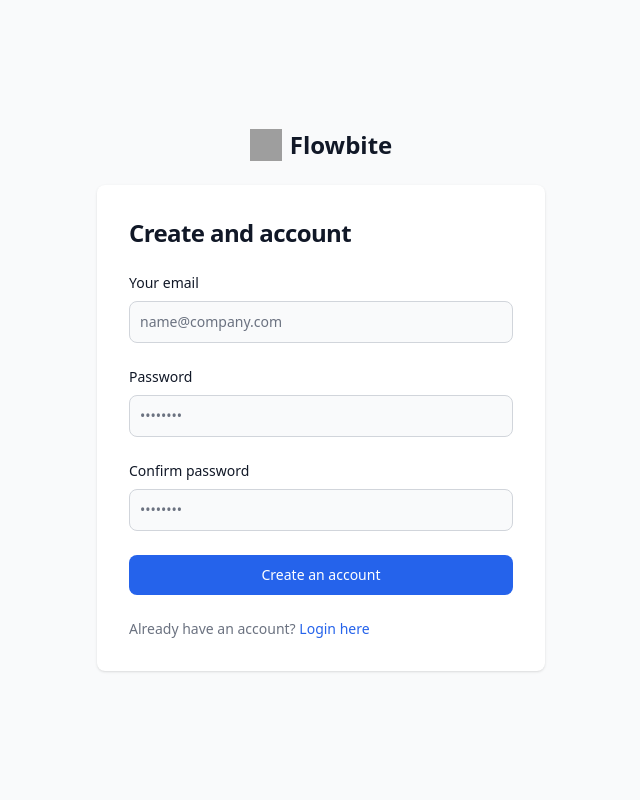
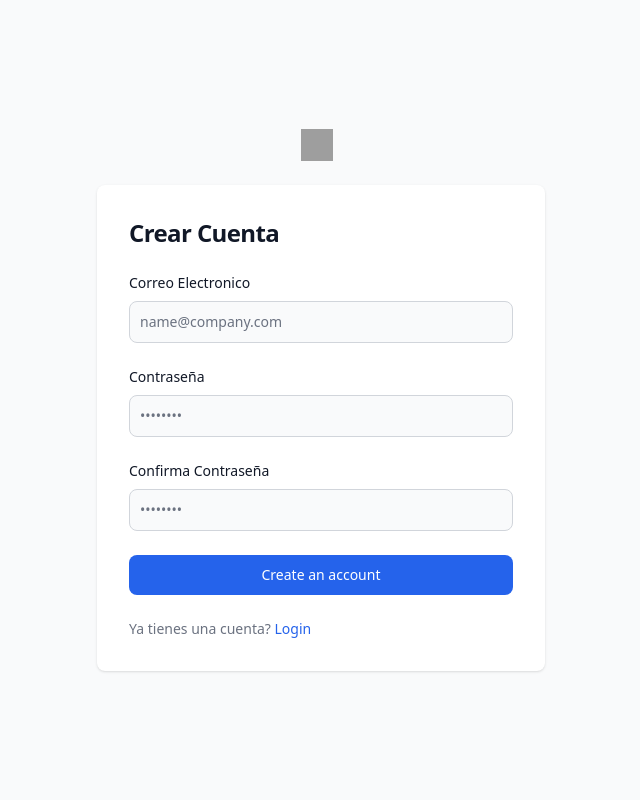
Before and after one commit to nferrari3444/inventariomanagement, a Django app: page /register/ in a window 1280 px wide. Shown: the whole page, without its empty margins (319-959 px from the left). Run offline with Django 5.2, Linux system fonts and the light colour scheme; style sheets or scripts are compiled from the project's sources; some libraries are stand-ins or nearby versions; grey boxes are pictures that could not be loaded.

```diff
--- a/InventarioProject/filsa/templates/registration/register.html
+++ b/InventarioProject/filsa/templates/registration/register.html
@@ -10,33 +10,33 @@
 
 <section class="bg-gray-50 dark:bg-gray-900">
     <div class="flex flex-col items-center justify-center px-6 py-8 mx-auto md:h-screen lg:py-0">
-        <a href="#" class="flex items-center mb-6 text-2xl font-semibold text-gray-900 dark:text-white">
-            <img class="w-8 h-8 mr-2" src="https://flowbite.s3.amazonaws.com/blocks/marketing-ui/logo.svg" alt="logo">
-            Flowbite
+        <a href="https://www.filsa.com.uy/" target="_blank" class="flex items-center mb-6 text-2xl font-semibold text-gray-900 dark:text-white">
+            <img class="w-8 h-8 mr-2" src="https://filsa.s3.amazonaws.com/logo.jpg" alt="logo">
+
         </a>
         <div class="w-full bg-white rounded-lg shadow dark:border md:mt-0 sm:max-w-md xl:p-0 dark:bg-gray-800 dark:border-gray-700">
             <div class="p-6 space-y-4 md:space-y-6 sm:p-8">
                 <h1 class="text-xl font-bold leading-tight tracking-tight text-gray-900 md:text-2xl dark:text-white">
-                    Create and account
+                    Crear Cuenta
                 </h1>
                 <form method="post" class="space-y-4 md:space-y-6" action="{% url 'register' %}">
                     {% csrf_token %}
                     <div>
-                        <label for="email" class="block mb-2 text-sm font-medium text-gray-900 dark:text-white">Your email</label>
+                        <label for="email" class="block mb-2 text-sm font-medium text-gray-900 dark:text-white">Correo Electronico</label>
                         <input type="email" name="email" id="email" class="bg-gray-50 border border-gray-300 text-gray-900 sm:text-sm rounded-lg focus:ring-primary-600 focus:border-primary-600 block w-full p-2.5 dark:bg-gray-700 dark:border-gray-600 dark:placeholder-gray-400 dark:text-white dark:focus:ring-blue-500 dark:focus:border-blue-500" placeholder="name@company.com" required="">
                     </div>
                     <div>
-                        <label for="password" class="block mb-2 text-sm font-medium text-gray-900 dark:text-white">Password</label>
+                        <label for="password" class="block mb-2 text-sm font-medium text-gray-900 dark:text-white">Contraseña</label>
                         <input type="password" name="password" id="password" placeholder="••••••••" class="bg-gray-50 border border-gray-300 text-gray-900 sm:text-sm rounded-lg focus:ring-primary-600 focus:border-primary-600 block w-full p-2.5 dark:bg-gray-700 dark:border-gray-600 dark:placeholder-gray-400 dark:text-white dark:focus:ring-blue-500 dark:focus:border-blue-500" required="">
                     </div>
                     <div>
-                        <label for="confirm-password" class="block mb-2 text-sm font-medium text-gray-900 dark:text-white">Confirm password</label>
+                        <label for="confirm-password" class="block mb-2 text-sm font-medium text-gray-900 dark:text-white">Confirma Contraseña</label>
                         <input type="confirm-password" name="confirm-password" id="confirm-password" placeholder="••••••••" class="bg-gray-50 border border-gray-300 text-gray-900 sm:text-sm rounded-lg focus:ring-primary-600 focus:border-primary-600 block w-full p-2.5 dark:bg-gray-700 dark:border-gray-600 dark:placeholder-gray-400 dark:text-white dark:focus:ring-blue-500 dark:focus:border-blue-500" required="">
                     </div>
 
                     <button type="submit" class="w-full text-white bg-primary-600 hover:bg-primary-700 focus:ring-4 focus:outline-none focus:ring-primary-300 font-medium rounded-lg text-sm px-5 py-2.5 text-center dark:bg-primary-600 dark:hover:bg-primary-700 dark:focus:ring-primary-800">Create an account</button>
                     <p class="text-sm font-light text-gray-500 dark:text-gray-400">
-                        Already have an account? <a href="{% url 'login' %}" class="font-medium text-primary-600 hover:underline dark:text-primary-500">Login here</a>
+                        Ya tienes una cuenta? <a href="{% url 'login' %}" class="font-medium text-primary-600 hover:underline dark:text-primary-500">Login</a>
                     </p>
                 </form>
             </div>
```
Also changed, not shown: 1 other file.
